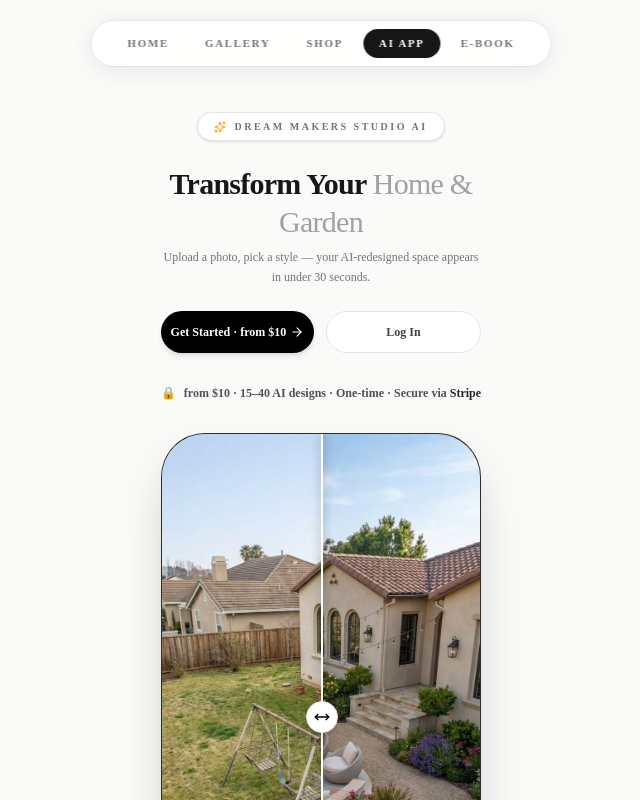
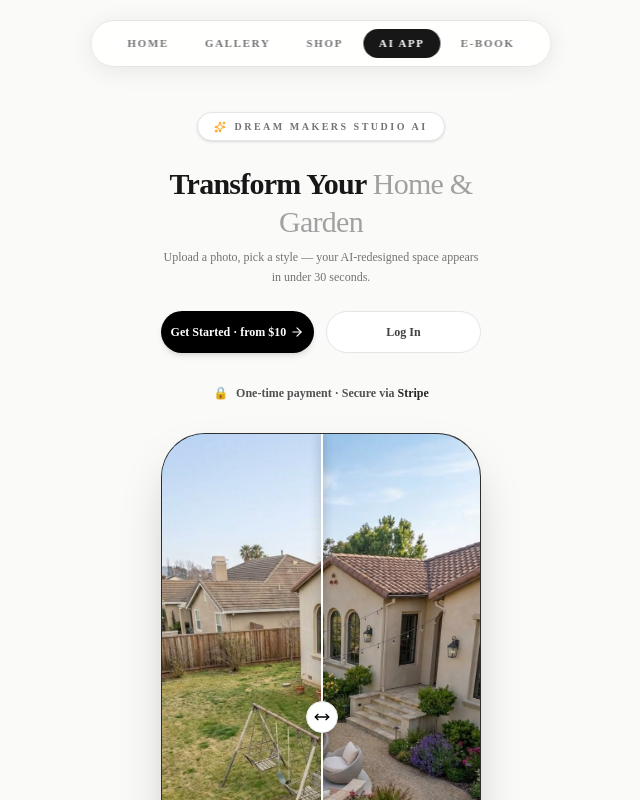
Before and after one commit to dreammakersstudio24-hub/dream-makers-studio, a Next.js app: page /app in a window 1280 px wide. Shown: the top 800 px of the page, without its empty margins (319-959 px from the left). Built offline with nearby package versions, Linux system fonts and the light colour scheme; no server answers.

Commit message:
Hero: simplify trust text to just One-time payment via Stripe

```diff
--- a/src/app/app/page.tsx
+++ b/src/app/app/page.tsx
@@ -58,7 +58,7 @@ export default async function AppSalesPage() {
         {/* Price + Trust hint */}
         <div className="flex items-center justify-center gap-2 text-xs font-semibold text-neutral-600 mb-8">
           <span>🔒</span>
-          <span>from $10 · 15–40 AI designs · One-time · Secure via <span className="font-black text-neutral-800">Stripe</span></span>
+          <span>One-time payment · Secure via <span className="font-black text-neutral-800">Stripe</span></span>
         </div>
         {/* Interactive Before/After Garden Slider */}
         <div className="w-full max-w-xs">
```
